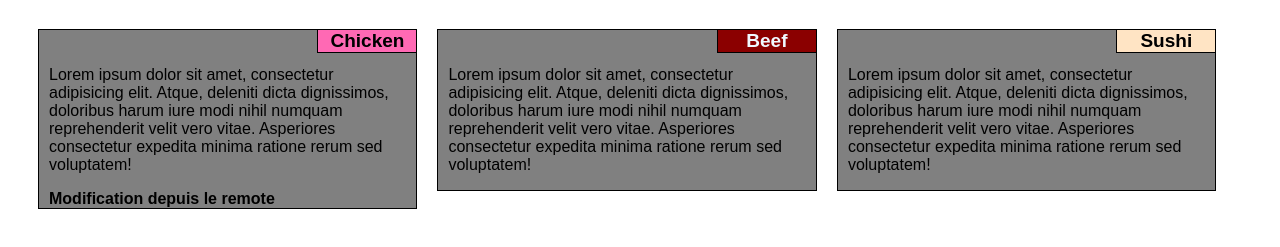
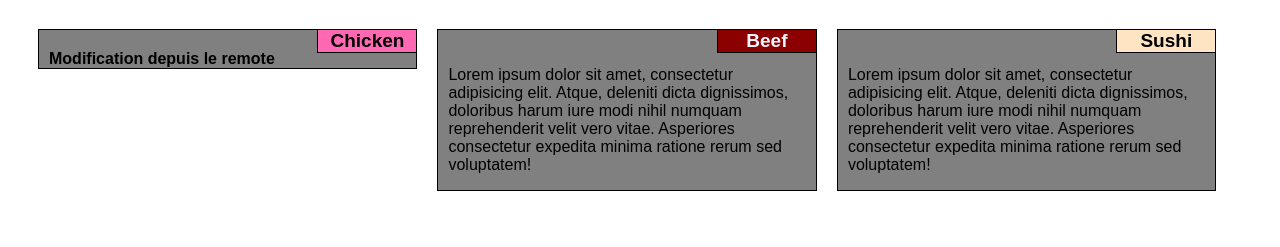
Before and after one commit to imane-badda/TP_git, a plain HTML site: page index.html in a window 1280 px wide. Shown: the part 61-308 px from the top of the page. Drawn offline with Linux system fonts and the light colour scheme.

Commit message:
Update index.html

```diff
--- a/index.html
+++ b/index.html
@@ -13,7 +13,6 @@
 <div class="row">
     <div class="box chicken">
         <section id="chicken">Chicken</section>
-        <p>Lorem ipsum dolor sit amet, consectetur adipisicing elit. Atque, deleniti dicta dignissimos, doloribus harum iure modi nihil numquam reprehenderit velit vero vitae. Asperiores consectetur expedita minima ratione rerum sed voluptatem!</p>
         <strong> Modification depuis le remote </strong>
     </div>
     <div class="box">
```
